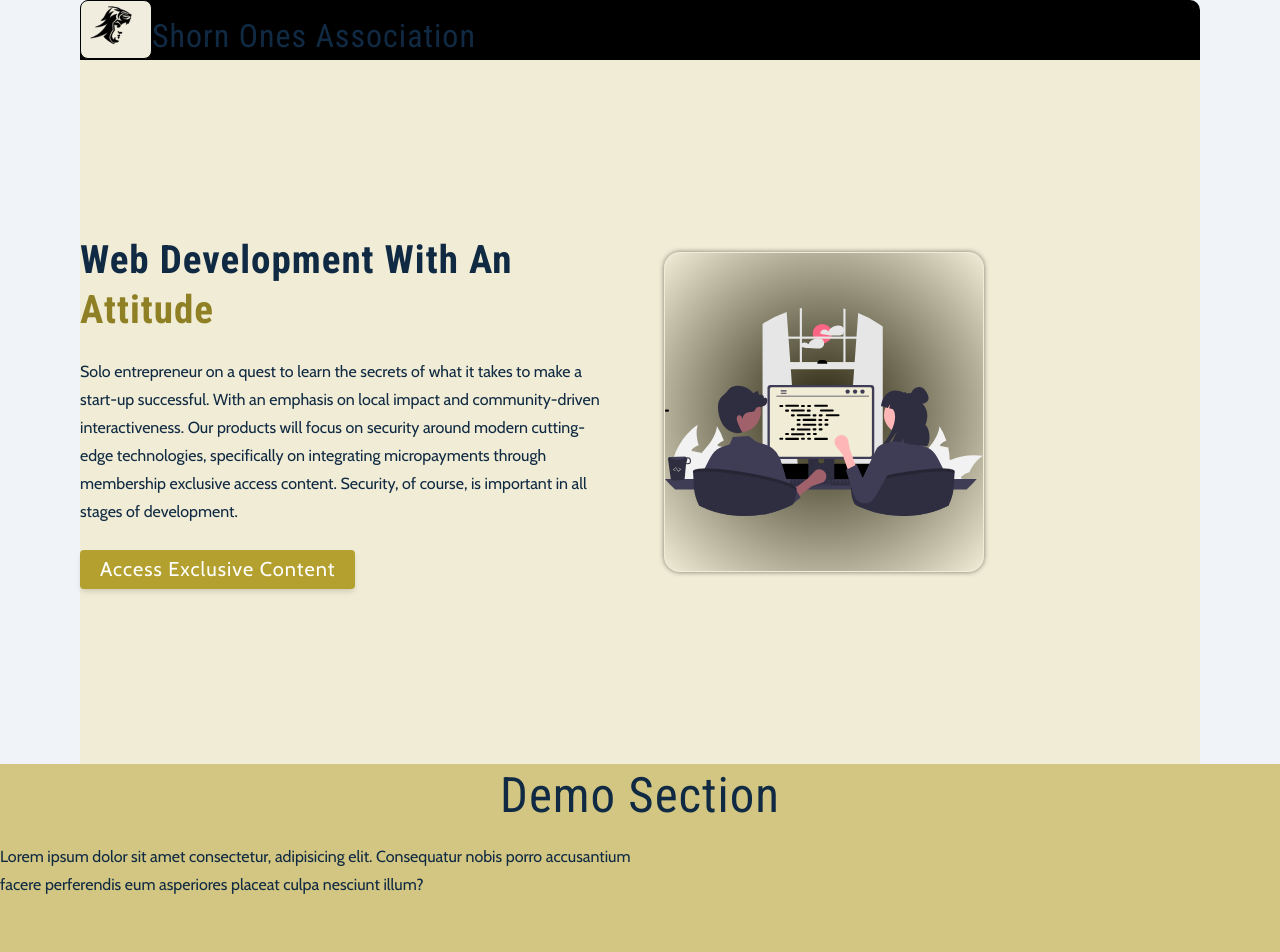
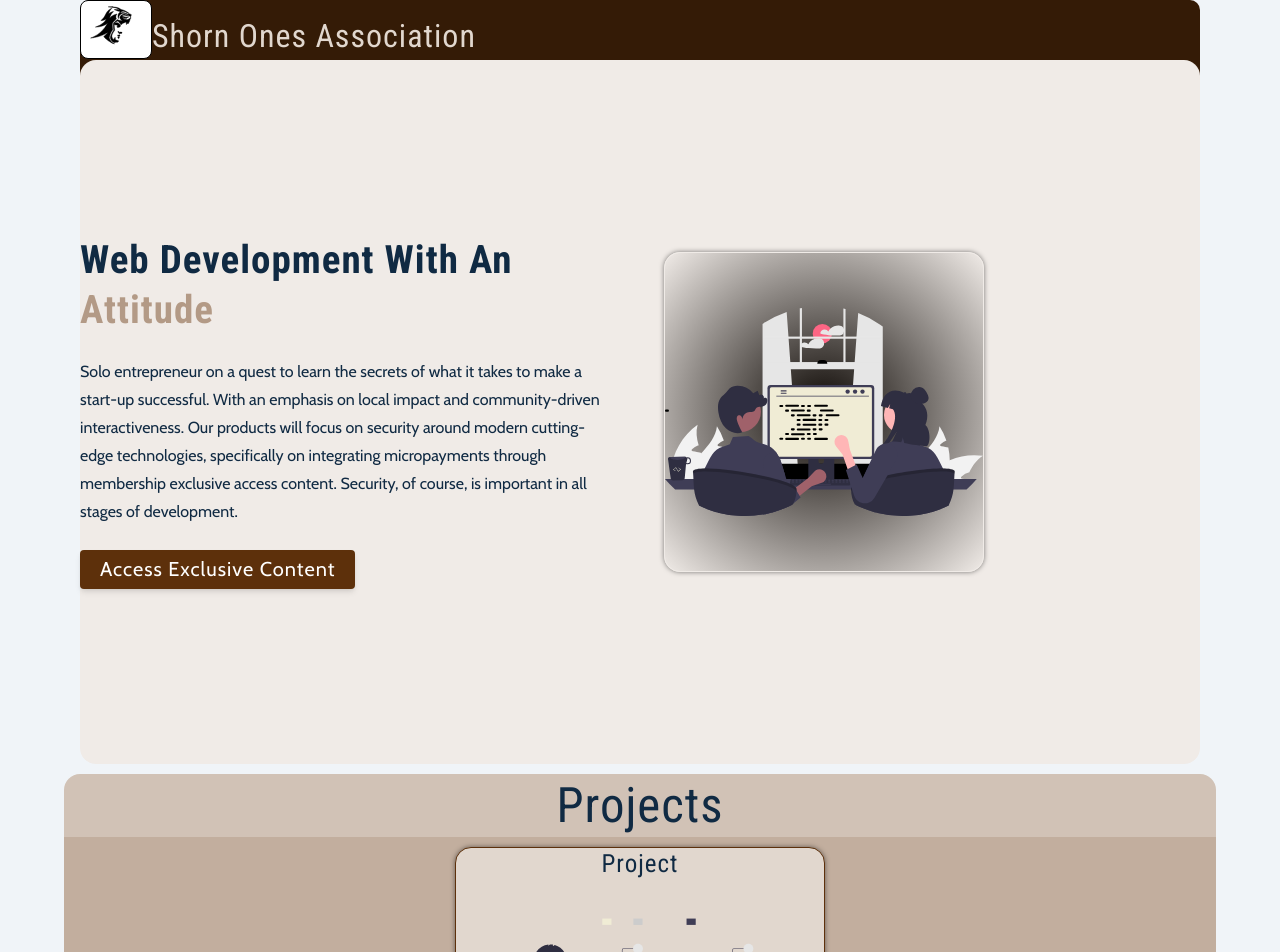
Before and after one commit to saulg-94/SOA, a React (Vite) app in the folder myViteReactApp/: page / in a window 1280 px wide. Shown: the top 952 px of the page. Built offline with nearby package versions, Linux system fonts and the light colour scheme.

Commit message:
looking better

```diff
--- a/myViteReactApp/src/assets/wrappers/LandingPage.js
+++ b/myViteReactApp/src/assets/wrappers/LandingPage.js
@@ -5,15 +5,16 @@ const Wrapper = styled.main`
     width: var(--fluid-width);
     max-width: var(--max-width);
     margin: 0 auto;
-    height: var(--nav-height);
+    height: calc(var(--nav-height) - 40px);
     display: flex;
+    justify-items: center;
     align-items: center;
-    /* border: solid red 2px; */
-    margin-bottom: 12px;
-    background: black;
+    margin-bottom: 55px;
+    background: var(--primary-700);
     border-radius: 10px;
     h3 {
       font-size: 1.35rem;
+      color: var(--primary-100);
     }
   }
   .logo-container {
@@ -37,33 +38,74 @@ const Wrapper = styled.main`
     align-items: center;
     margin-top: -3rem;
     background: var(--primary-50);
+    border-radius: 1rem;
     /* border: solid green 2px; */
   }
   h2 {
     font-weight: 700;
-  }
-  .slide-in-element {
   }
 
   .main-img {
     display: none;
   }
   .demo-section {
-    background: var(--primary-300);
+    background: var(--primary-200);
+    width: 90%;
+    margin: auto;
+    margin-top: 10px;
+    border-radius: 1rem;
 
     h1 {
       text-align: center;
       margin: auto;
     }
     .demo-container {
-      display: block;
-      height: 100vh;
-      width: auto;
+      display: grid;
+      grid-template-columns: 1fr;
+      height: auto;
+      background: var(--primary-300);
+      align-content: center;
+      padding: 10px;
+    }
+    /********
+    Project Cards
+      *******/
+    .project-card {
+      display: grid;
+      grid-template-columns: 1fr;
+      border: solid 2px black;
+      max-width: 370px;
+      margin: auto;
+      margin-bottom: 30px;
+      border-radius: 1rem;
+      border: 1px solid var(--primary-500);
+      box-shadow: 0 0 5px rgba(0, 0, 0, 0.5);
+      background: var(--primary-100);
+
+      h4 {
+        /* border: solid 2px yellow; */
+        text-align: center;
+        width: fit-content;
+        justify-self: center;
+      }
+
+      img {
+        width: 35vh;
+        height: 300px;
+        justify-self: center;
+        border-radius: 1rem;
+        /* border: 1px solid var(--primary-500); */
+        /* box-shadow: 0 0 5px rgba(0, 0, 0, 0.5); */
+      }
+      p {
+        /* border: solid 2px purple; */
+        text-align: center;
+      }
     }
   }
 
   /**************
-  MIN-WIDTH 680px
+  MIN-WIDTH 810px
   ****************/
   @media (min-width: 810px) {
     .page {
@@ -90,7 +132,7 @@ const Wrapper = styled.main`
       align-items: center;
       /* border: solid red 2px; */
       margin-bottom: 12px;
-      background: black;
+      background: var(--primary-700);
       h3 {
         font-size: 2rem;
       }
@@ -104,8 +146,66 @@ const Wrapper = styled.main`
       border-radius: 0.5rem;
       /* animation: spin 4s linear infinite; */
     }
+    .demo-section {
+      display: flex;
+      flex-direction: column;
+      background: var(--primary-200);
+      /* width: 90%; */
+      margin: auto;
+      margin-top: 10px;
+      border-radius: 1rem;
+      max-width: 1480;
+
+      h1 {
+        text-align: center;
+        margin: auto;
+      }
+
+      .demo-container {
+        justify-self: center;
+        display: grid;
+        grid-template-columns: 1fr;
+        background: var(--primary-300);
+        /********
+    Project Cards
+      *******/
+        .project-card {
+          display: grid;
+          grid-template-columns: 1fr;
+          max-width: 370px;
+          height: auto;
+          border: solid 2px black;
+          margin: auto;
+          margin-bottom: 30px;
+          border-radius: 1rem;
+          border: 1px solid var(--primary-500);
+          box-shadow: 0 0 5px rgba(0, 0, 0, 0.5);
+          background: var(--primary-100);
+
+          h4 {
+            /* border: solid 2px yellow; */
+            text-align: center;
+            width: fit-content;
+            justify-self: center;
+          }
+
+          img {
+            width: 35vh;
+            height: 200px;
+            border-radius: 1rem;
+            /* border: 1px solid var(--primary-500); */
+            /* box-shadow: 0 0 5px rgba(0, 0, 0, 0.5); */
+          }
+          p {
+            /* border: solid 2px purple; */
+            text-align: center;
+          }
+        }
+      }
+    }
   }
-  @media (min-width: 992px) {
+
+  @media (min-width: 1480px) {
     nav {
       width: var(--fluid-width);
       max-width: var(--max-width);
@@ -113,9 +213,9 @@ const Wrapper = styled.main`
       height: var(--nav-height);
       display: flex;
       align-items: center;
-      /* border: solid red 2px; */
+
       margin-bottom: 12px;
-      background: black;
+      background: var(--primary-700);
       h3 {
         font-size: 2rem;
       }
@@ -127,7 +227,28 @@ const Wrapper = styled.main`
       min-height: 2rem;
       border: 1px solid black;
       border-radius: 0.5rem;
-      /* animation: spin 4s linear infinite; */
+    }
+    .demo-section {
+      display: flex;
+      flex-direction: column;
+      background: var(--primary-200);
+      /* width: 90%; */
+      margin: auto;
+      margin-top: 10px;
+      border-radius: 1rem;
+      max-width: 1480;
+
+      h1 {
+        text-align: center;
+        margin: auto;
+      }
+
+      .demo-container {
+        justify-self: center;
+        display: grid;
+        grid-template-columns: 1fr 1fr 1fr;
+        background: var(--primary-300);
+      }
     }
   }
 `
--- a/myViteReactApp/src/index.css
+++ b/myViteReactApp/src/index.css
@@ -13,6 +13,18 @@ html {
 
 :root {
   /* colors */
+  --primary-10: #ffffff;
+  --primary-50: #f0ebe7;
+  --primary-100: #e1d7ce;
+  --primary-200: #d1c2b6;
+  --primary-300: #c2ae9e;
+  --primary-400: #b39a86;
+  --primary-500: #5d300b;
+  --primary-600: #3e2007;
+  --primary-700: #341b06;
+  --primary-800: #1f1004;
+  --primary-900: #0a0501;
+  /* colors  yellow-shade
   --primary-10: #f0eddf;
   --primary-50: #f0ecd5;
   --primary-100: #e9e3c0;
@@ -24,7 +36,7 @@ html {
   --primary-700: #6c601c;
   --primary-800: #5a5017;
   --primary-900: #242009;
-
+*/
   /* more primary-500s*/
   /*
 
@@ -305,7 +317,7 @@ ul {
 /* animate span element */
 .slide-in-element {
   /* display: inline; */
-  color: var(--primary-600);
+  color: var(--primary-400);
   animation: slideInFromRight 1s ease-out; /* apply the "slideInFromRight" animation */
 }
 @keyframes slideInFromRight {
--- a/myViteReactApp/src/routes/root.jsx
+++ b/myViteReactApp/src/routes/root.jsx
@@ -3,6 +3,9 @@ import { Outlet } from 'react-router-dom'
 import Wrapper from '../assets/wrappers/LandingPage'
 import logo from '../assets/Logo.svg'
 import Main from '../assets/images/pair_programming.svg'
+import Project from '../assets/images/version_control.svg'
+import Resume from '../assets/images/resume_folder.svg'
+import Social from '../assets/images/social_media.svg'
 
 function logWindowSize() {
   console.log(`Window size: ${window.innerWidth} x ${window.innerHeight}`)
@@ -44,13 +47,36 @@ export default function Root() {
         </main>
 
         <section className='demo-section'>
-          <h1>demo section</h1>
+          <h1>Projects</h1>
           <div className='demo-container'>
-            <p>
-              Lorem ipsum dolor sit amet consectetur, adipisicing elit.
-              Consequatur nobis porro accusantium facere perferendis eum
-              asperiores placeat culpa nesciunt illum?
-            </p>
+            <div className='project-card'>
+              <h4>Project</h4>
+              <img src={Project} alt='project' />
+              <p>
+                Lorem ipsum dolor sit amet consectetur, adipisicing elit.
+                Consequatur nobis porro accusantium facere perferendis eum
+                asperiores placeat culpa nesciunt illum?
+              </p>
+            </div>
+
+            <div className='project-card'>
+              <h4>Project</h4>
+              <img src={Resume} alt='project' />
+              <p>
+                Lorem ipsum dolor sit amet consectetur, adipisicing elit.
+                Consequatur nobis porro accusantium facere perferendis eum
+                asperiores placeat culpa nesciunt illum?
+              </p>
+            </div>
+            <div className='project-card'>
+              <h4>Project</h4>
+              <img src={Social} alt='project' />
+              <p>
+                Lorem ipsum dolor sit amet consectetur, adipisicing elit.
+                Consequatur nobis porro accusantium facere perferendis eum
+                asperiores placeat culpa nesciunt illum?
+              </p>
+            </div>
           </div>
         </section>
       </Wrapper>
```
Also changed, not shown: myViteReactApp/src/assets/images/resume_folder.svg (added), myViteReactApp/src/assets/images/social_media.svg (added).
